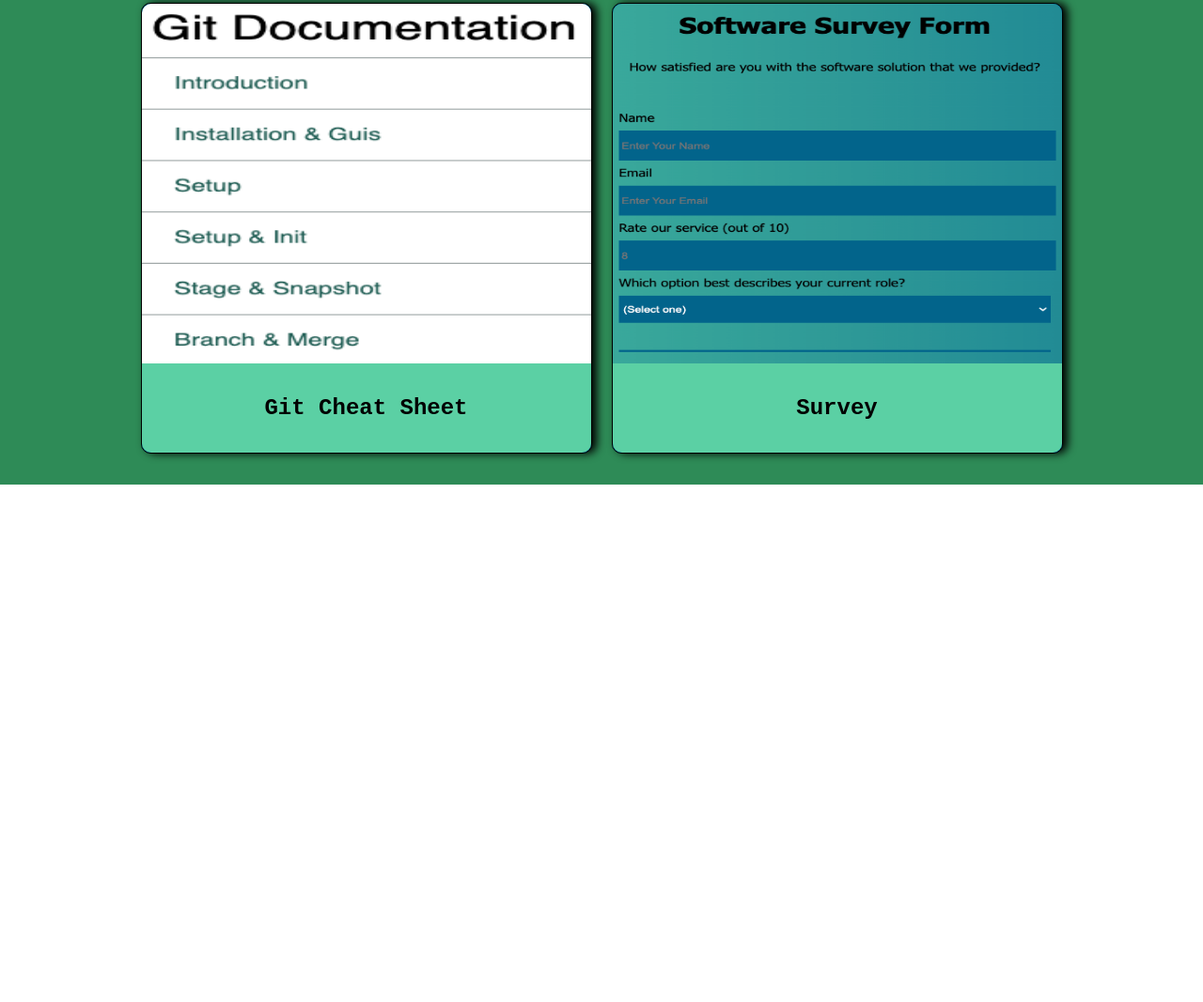
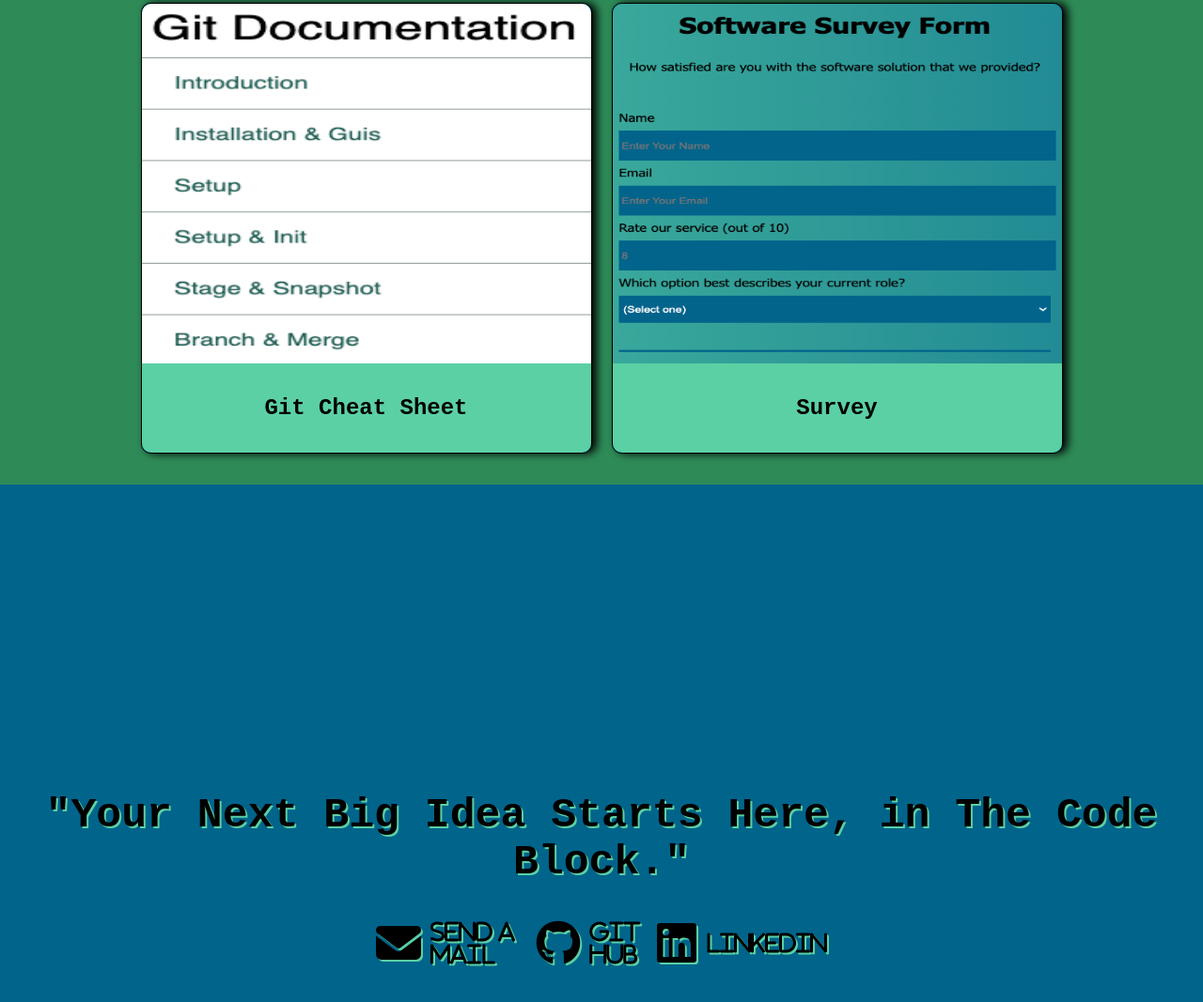
Before and after one commit to thecodeblock-hendrik/portfolio, a plain HTML site: page index.html in a window 1280 px wide. Shown: the part 1579-2646 px from the top of the page at 94% size. Before the commit the page ends 2095 px from the top, so only its background shows below. Drawn offline with Linux system fonts and the light colour scheme; a web font is replaced by a local one.

Commit message:
add contact section

```diff
--- a/css/styles.css
+++ b/css/styles.css
@@ -119,13 +119,14 @@ header {
 
 .block-5 .block-5-text-container {
   text-align: center;
-  width: 30%;
+  width: 35%;
 }
 
 .block-5 .block-5-text-container h1 {
   color: var(--primary-font-color);
-  font-size: 3rem;
+  font-size: 3.5rem;
   margin-bottom: 0;
+  text-shadow: 2px 2px var(--primary-green);
 }
 
 .block-5 .block-5-text-container p {
@@ -208,6 +209,7 @@ header {
   width: 30rem;
   height: 30rem;
   box-shadow: 5px 0 10px var(--primary-font-color);
+  cursor: pointer;
 }
 
 .project-1 {
@@ -246,12 +248,61 @@ header {
   border-radius: 0 0 10px 10px;
 }
 
-.tile-description:hover {
+.project-tile:hover .tile-description {
   background-color: var(--primary-blue);
-  cursor: pointer;
 }
 
 .tile-description h3 {
   color: var(--primary-font-color);
   font-size: 1.5rem;
 }
+
+
+/* Contact Section */
+
+#contact {
+  height: 100%;
+  background-color: var(--primary-blue);
+  width: 100%;
+  height: 95vh;
+  display: flex;
+  flex-direction: column;
+  justify-content: center;
+  align-content: center;
+
+}
+
+#contact h2 {
+  text-align: center;
+  color: var(--primary-font-color);
+  font-size: 2.8rem;
+  margin-top: 5rem;
+  text-shadow: 2px 2px var(--primary-green);
+}
+
+#contact .contact-container {
+  display: flex;
+  justify-content: space-between;
+  align-items: center;
+  width: 50%;
+  margin: 0 auto;
+  padding: 0 5rem;
+}
+
+.contact-container i {
+  color: var(--primary-font-color);
+  font-size: 3rem;
+  cursor: pointer;
+  text-shadow: 2px 2px var(--primary-green);
+}
+
+#contact .contact-details {
+  display: flex;
+  justify-content: center;
+  align-items: center;
+}
+.contact-text {
+  font-size: 1.5rem;
+  margin-left: 10px;
+
+}
--- a/index.html
+++ b/index.html
@@ -22,7 +22,7 @@
         <ul>
           <li><a href="#welcome-section">About</a></li>
           <li><a href="#projects">Work</a></li>
-          <li><a href="#">Contact</a></li>
+          <li><a href="#contact">Contact</a></li>
         </ul>
       </nav>
     </header>
@@ -96,6 +96,16 @@
           </div>
         </div>
       </section>
+
+      <section id="contact">
+        <h2>"Your Next Big Idea Starts Here, in The Code Block."</h2>
+        <div class="contact-container">
+          <i class="fa-solid fa-envelope contact-details"><span class="contact-text">Send a mail</span></i>
+          <i class="fa-brands fa-github contact-details"><span class="contact-text">Git Hub</span></i>
+          <i class="fa-brands fa-linkedin contact-details"><span class="contact-text">LinkedIn</span></i>
+
+        </div>
+      </section>
     </main>
   </body>
 </html>
```
